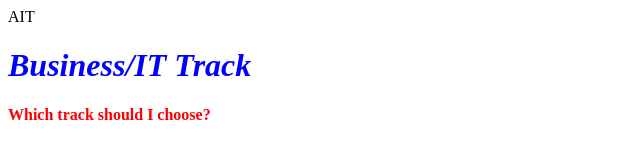
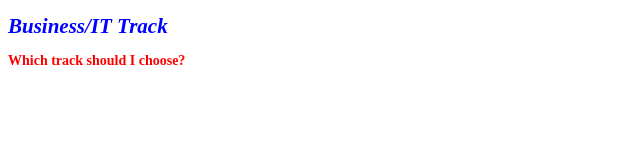
Before and after one commit to dkang22/open-ended-d, a plain HTML site: page index.html in a window 1280 px wide. Shown: the whole page, without its empty margins (0-640 px from the left). Drawn offline with Linux system fonts and the light colour scheme.

Commit message:
final changes

```diff
--- a/index.html
+++ b/index.html
@@ -3,7 +3,7 @@
 <html>
 
   <head>
-      <header>AIT</header>
+      <title>AIT</title>
       <link rel="stylesheet" href="styles.css">
   </head>
 
--- a/styles.css
+++ b/styles.css
@@ -1,11 +1,11 @@
 h1 {
   font-style: italic;
   color: blue;
-  font-size: 21;
+  font-size: 21px;
 }
 
 p {
   font-weight: bold;
   color: red;
-  font-size: 14;
+  font-size: 14px;
 }
```
